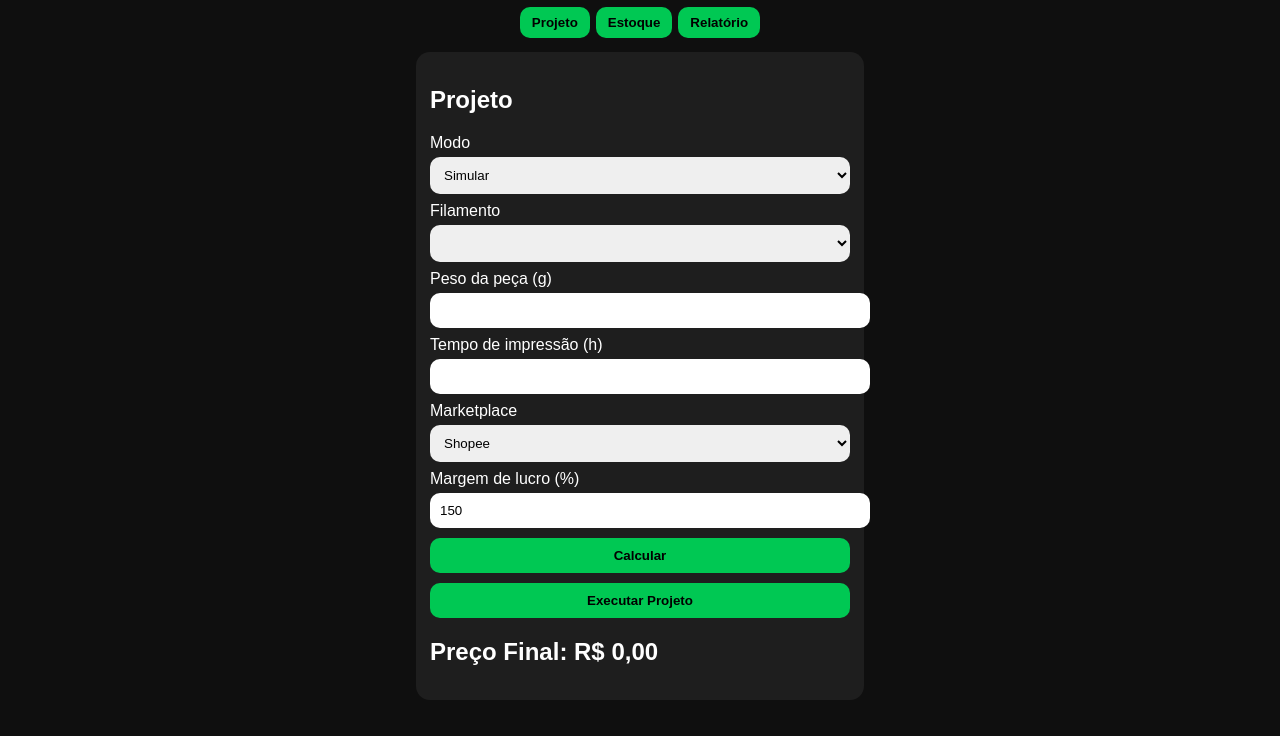
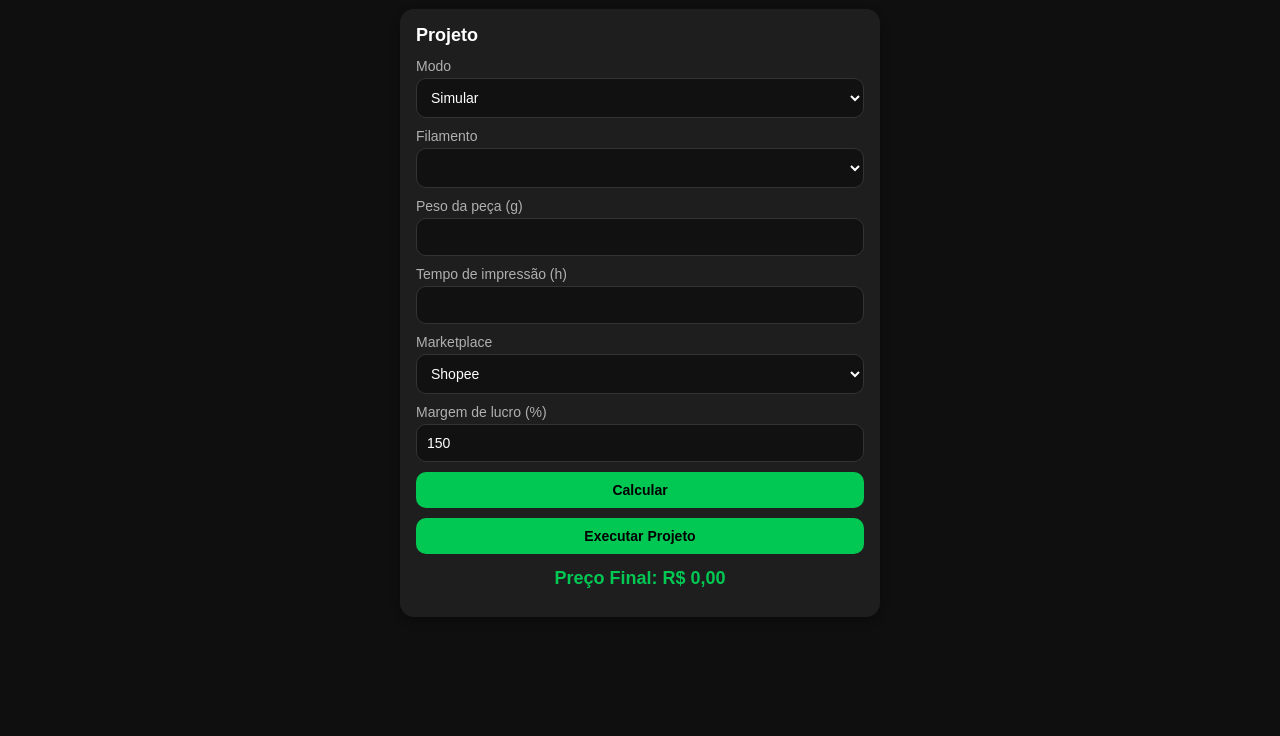
Before and after one commit to bra83/3dforge, a plain HTML site: page index.html in a window 1280 px wide. Shown: the part 105-841 px from the top of the page. After the commit the page ends 800 px from the top, so only its background shows below. Drawn offline with Linux system fonts and the light colour scheme; no server answers.

Commit message:
Refactor CSS with variables and improved styles

```diff
--- a/style.css
+++ b/style.css
@@ -1,11 +1,176 @@
-body{font-family:Arial;background:#0f0f0f;color:#fff;padding:14px}
-h1{text-align:center}
-.card{background:#1e1e1e;padding:14px;border-radius:14px;max-width:420px;margin:14px auto}
-label{margin-top:8px;display:block}
-input,select,button{width:100%;padding:10px;margin-top:5px;border-radius:10px;border:none}
-button{background:#00c853;color:#000;font-weight:bold;margin-top:10px}
-ul{list-style:none;padding:0}
-li{border-bottom:1px solid #333;padding:6px 0}
-.tabs{display:flex;justify-content:center;gap:6px}
-.tabs button{width:auto;padding:8px 12px}
-.hidden{display:none}
+/* ================= RESET BÁSICO ================= */
+* {
+  box-sizing: border-box;
+  margin: 0;
+  padding: 0;
+}
+
+/* ================= VARIÁVEIS ================= */
+:root {
+  --bg: #0f0f0f;
+  --card: #1e1e1e;
+  --text: #ffffff;
+  --muted: #b0b0b0;
+  --accent: #00c853;
+  --danger: #ff5252;
+  --border: #333;
+}
+
+/* ================= BODY ================= */
+body {
+  background: var(--bg);
+  color: var(--text);
+  font-family: Arial, Helvetica, sans-serif;
+  padding: 16px;
+}
+
+/* ================= TÍTULO ================= */
+h1 {
+  text-align: center;
+  margin-bottom: 16px;
+  font-size: 22px;
+}
+
+/* ================= TABS ================= */
+.tabs {
+  display: flex;
+  justify-content: center;
+  gap: 8px;
+  margin-bottom: 12px;
+}
+
+.tabs button {
+  background: #2a2a2a;
+  color: var(--text);
+  border: 1px solid var(--border);
+  padding: 8px 14px;
+  border-radius: 10px;
+  cursor: pointer;
+  font-size: 14px;
+}
+
+.tabs button:hover {
+  background: #333;
+}
+
+/* ================= CARDS ================= */
+.card {
+  background: var(--card);
+  padding: 16px;
+  border-radius: 14px;
+  max-width: 480px;
+  margin: 0 auto 16px auto;
+  box-shadow: 0 4px 10px rgba(0,0,0,0.3);
+}
+
+/* ================= TÍTULOS INTERNOS ================= */
+.card h2 {
+  margin-bottom: 12px;
+  font-size: 18px;
+}
+
+/* ================= LABELS ================= */
+label {
+  display: block;
+  margin-top: 10px;
+  margin-bottom: 4px;
+  font-size: 14px;
+  color: var(--muted);
+}
+
+/* ================= INPUTS / SELECT ================= */
+input,
+select {
+  width: 100%;
+  padding: 10px;
+  background: #111;
+  border: 1px solid var(--border);
+  border-radius: 10px;
+  color: var(--text);
+  font-size: 14px;
+}
+
+input:focus,
+select:focus {
+  outline: none;
+  border-color: var(--accent);
+}
+
+/* ================= BOTÕES ================= */
+button {
+  width: 100%;
+  padding: 10px;
+  margin-top: 10px;
+  border-radius: 10px;
+  border: none;
+  cursor: pointer;
+  font-size: 14px;
+  font-weight: bold;
+}
+
+button:hover {
+  opacity: 0.9;
+}
+
+/* Botão padrão (ações principais) */
+button {
+  background: var(--accent);
+  color: #000;
+}
+
+/* Botões pequenos (editar / remover) */
+li button {
+  width: auto;
+  padding: 6px 10px;
+  font-size: 12px;
+  margin-right: 6px;
+}
+
+/* Botão remover */
+li button:last-child {
+  background: var(--danger);
+  color: #fff;
+}
+
+/* ================= RESULTADO ================= */
+#resultado {
+  margin-top: 14px;
+  font-size: 18px;
+  text-align: center;
+  color: var(--accent);
+}
+
+/* ================= LISTAS ================= */
+ul {
+  list-style: none;
+  margin-top: 12px;
+}
+
+li {
+  padding: 10px 0;
+  border-bottom: 1px solid var(--border);
+  font-size: 14px;
+}
+
+/* ================= HR ================= */
+hr {
+  border: none;
+  border-top: 1px solid var(--border);
+  margin: 16px 0;
+}
+
+/* ================= HIDDEN ================= */
+.hidden {
+  display: none;
+}
+
+/* ================= RESPONSIVO ================= */
+@media (max-width: 480px) {
+  h1 {
+    font-size: 20px;
+  }
+
+  .card {
+    padding: 14px;
+  }
+}
```
